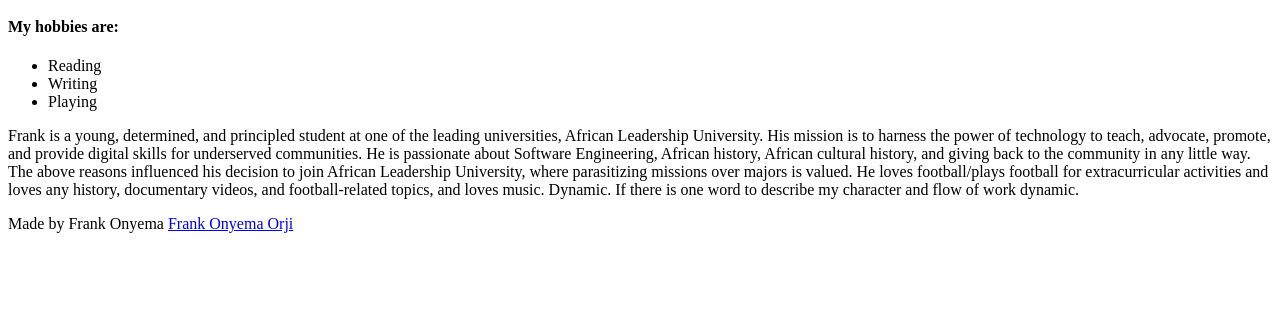
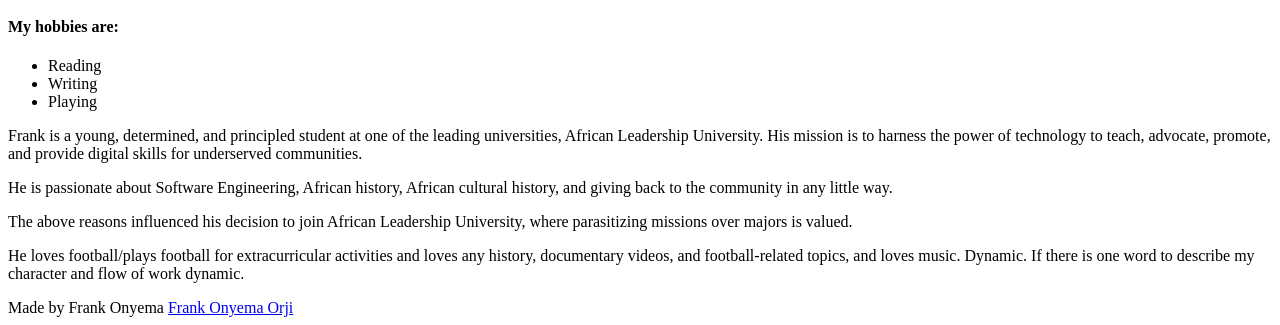
Before and after one commit to FrankOnyemaOrji/alu-web-development, a plain HTML site: page html_basic/index.html in a window 1280 px wide. Shown: the part 778-1103 px from the top of the page. Before the commit the page ends 1019 px from the top, so only its background shows below. Drawn offline with Linux system fonts and the light colour scheme.

Commit message:
error corrected

```diff
--- a/html_basic/index.html
+++ b/html_basic/index.html
@@ -30,10 +30,11 @@
         </ul>
         <p>Frank is a young, determined, and principled student at one of the leading universities,
         African Leadership University. His mission is to harness the power of technology to teach, advocate, promote,
-        and provide digital skills for underserved communities. He is passionate about Software Engineering,
-        African history, African cultural history, and giving back to the community in any little way.
-        The above reasons influenced his decision to join African Leadership University, where parasitizing missions over majors is valued.
-        He loves football/plays football for extracurricular activities and loves any history, documentary videos,
+        and provide digital skills for underserved communities.</p>
+        <p>He is passionate about Software Engineering,
+        African history, African cultural history, and giving back to the community in any little way.</p>
+        <p>The above reasons influenced his decision to join African Leadership University, where parasitizing missions over majors is valued.</p>
+        <p>He loves football/plays football for extracurricular activities and loves any history, documentary videos,
         and football-related topics, and loves music. Dynamic. If there is one word to describe my character and flow of work dynamic.</p>
     </article>
     </main>
```
